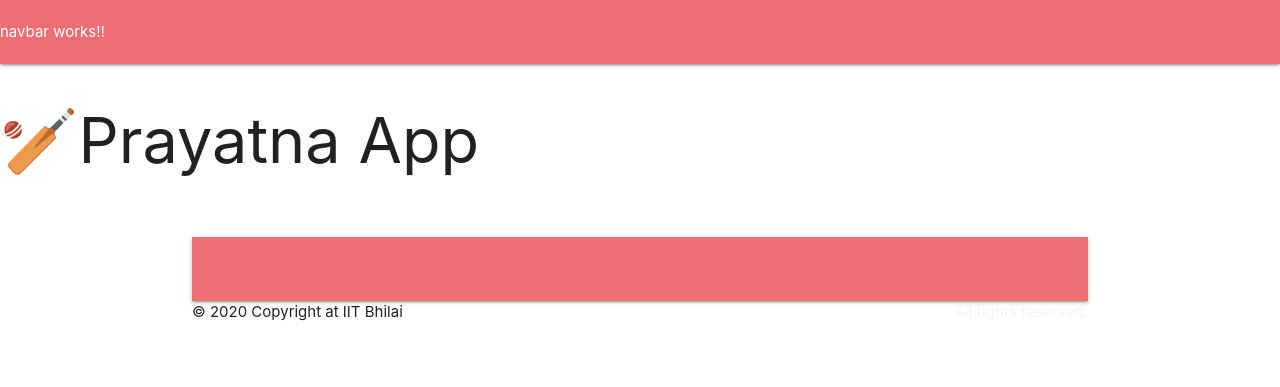
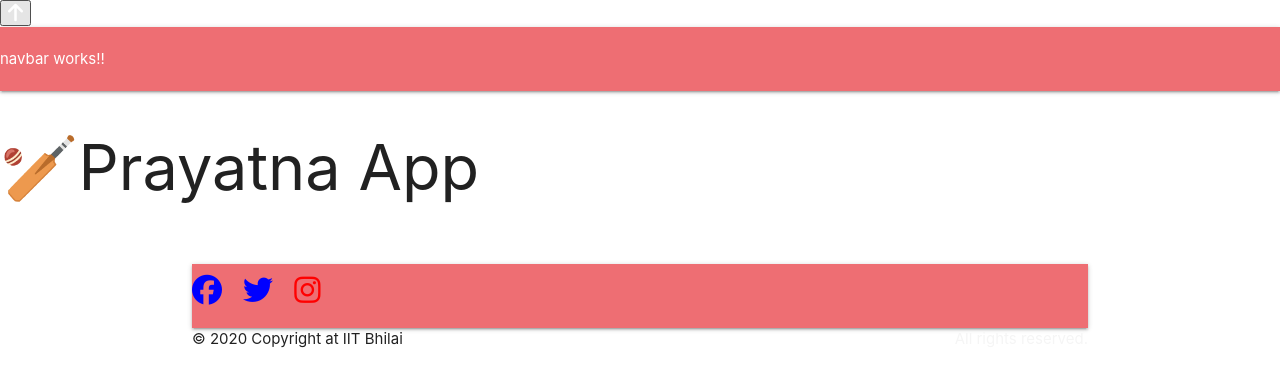
Before and after one commit to ambarvm/prayatna-app, a PHP site: page / in a window 1280 px wide. Shown: the top 387 px of the page. Run offline with PHP 8.4, Linux system fonts and the light colour scheme; some libraries are stand-ins or nearby versions.

Commit message:
Updated index.php
Index.php has been updated.

```diff
--- a/public/index.php
+++ b/public/index.php
@@ -3,6 +3,13 @@
 <html lang="en">
 
 <head>
+	<link rel="stylesheet" href="https://cdnjs.cloudflare.com/ajax/libs/materialize/1.0.0/css/materialize.min.css">
+	<link href="https://fonts.googleapis.com/icon?family=Material+Icons" rel="stylesheet">
+	<link type="text/css" rel="stylesheet" href="css/materialize.min.css"  media="screen,projection"/>
+	<meta name="viewport" content="width=device-width, initial-scale=1.0"/>
+	<script src='https://kit.fontawesome.com/a076d05399.js'></script>
+	<link rel="stylesheet" href="https://cdnjs.cloudflare.com/ajax/libs/font-awesome/4.7.0/css/font-awesome.min.css">
+	<link rel="stylesheet" type="text/css" href="common.css">
 	<?php include('../components/common-head.php') ?>
 	<link rel="stylesheet" href="./css/index.css">
 
@@ -10,6 +17,7 @@
 </head>
 
 <body>
+	<button onclick="topFunction()" id="myBtn" title="Go to top"><i class='fas fa-arrow-up' style='font-size:20px;color:white'></i></button>
 	<?php include('../components/navbar.php') ?>
 
 	<main>
@@ -20,6 +28,8 @@
 
 	<!-- Scripts -->
 	<?php include('../components/common-scripts.php') ?>
+	<script src="https://cdnjs.cloudflare.com/ajax/libs/materialize/1.0.0/js/materialize.min.js"></script>
+	<script src="common.js"></script>
 	<script src="./js/index.js"></script>
 </body>
 
```
